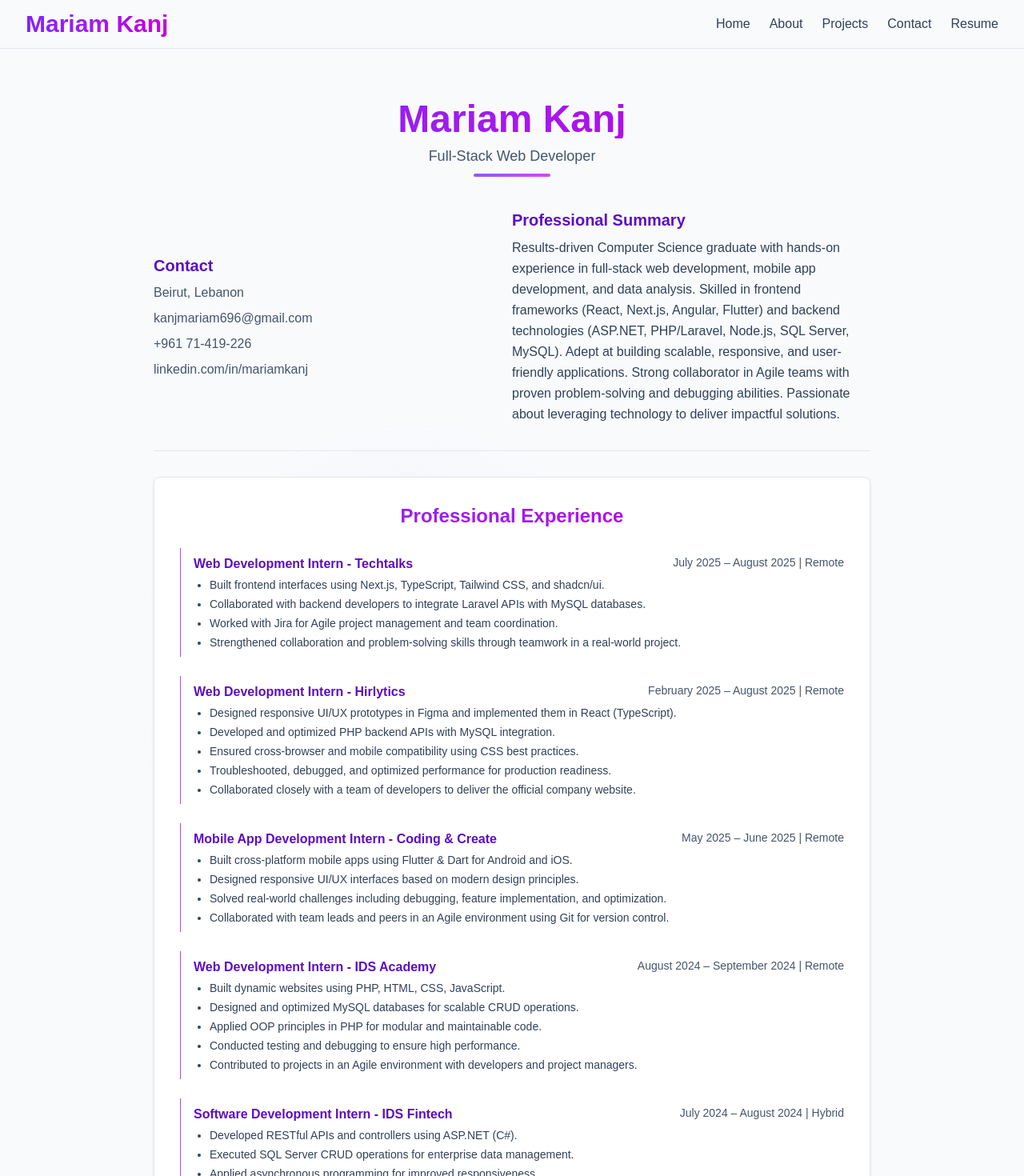
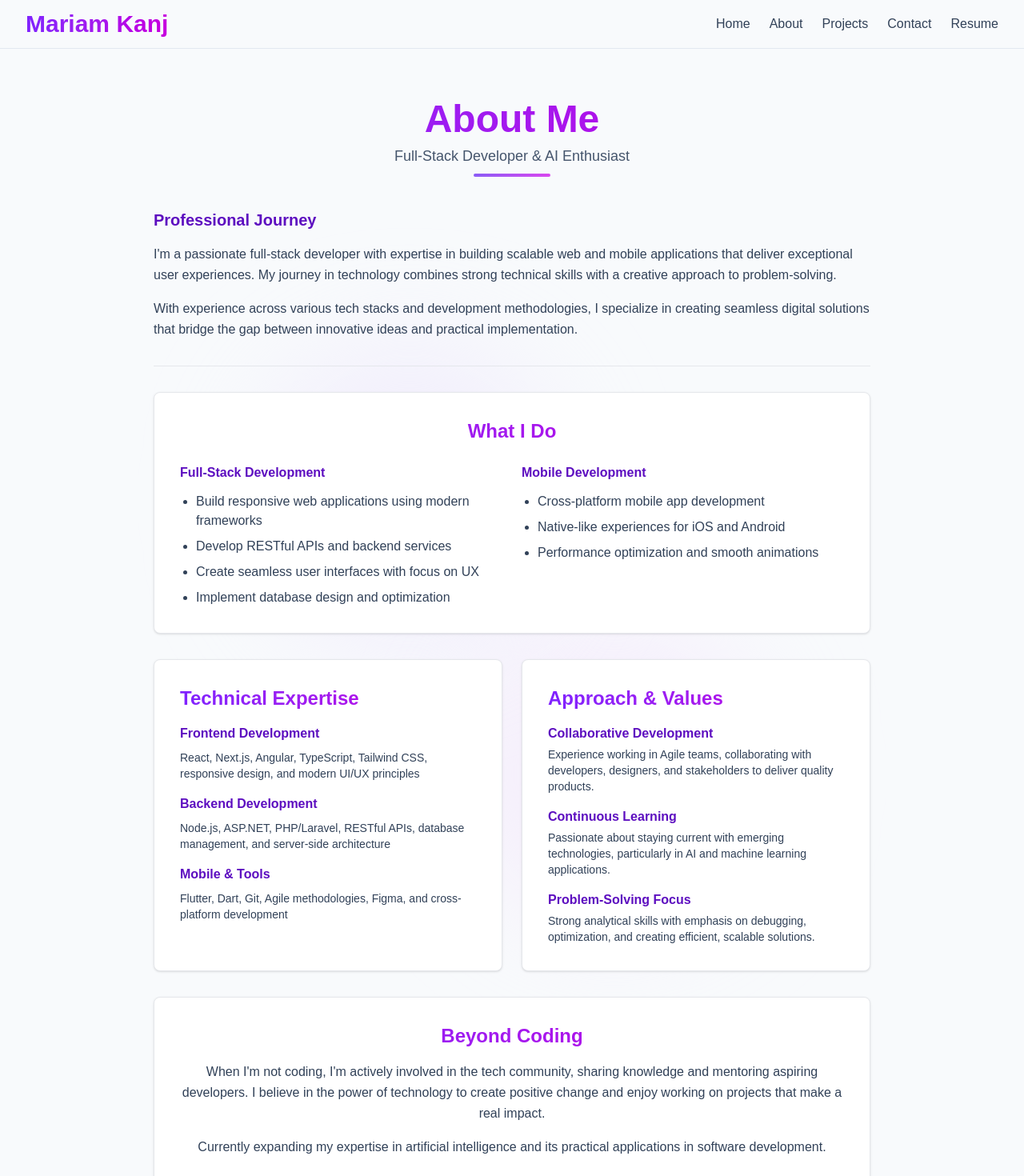
Before and after one commit to maryamkanj/mariam-portfolio, a Next.js app: page /about in a window 1280 px wide. Shown: the top 1470 px of the page at 80% size. Built offline with nearby package versions, Linux system fonts and the light colour scheme.

Commit message:
edited resume and about page

```diff
--- a/src/app/about/page.jsx
+++ b/src/app/about/page.jsx
@@ -25,10 +25,6 @@ export default function App() {
           animation-delay: 2s;
         }
 
-        .skill-bar {
-          transition: width 1.5s ease-in-out;
-        }
-
         .hover-lift:hover {
           transform: translateY(-2px);
           box-shadow: 0 4px 6px-1px rgba(0, 0, 0, 0.1), 0 2px 4px-1px rgba(0, 0, 0, 0.06);
@@ -48,158 +44,112 @@ export default function App() {
         <div className={`transition-all duration-700 ${mounted ? "opacity-100 translate-y-0" : "opacity-0 translate-y-10"}`}>
 
           <header className="text-center mb-10">
-            <h1 className="text-4xl sm:text-5xl font-bold text-slate-900 mb-2 bg-gradient-to-r from-violet-600 to-fuchsia-600 bg-clip-text text-transparent cursor-pointer">
-              Mariam Kanj
+            <h1 className="text-4xl sm:text-5xl font-bold text-slate-900 mb-2 bg-gradient-to-r from-violet-600 to-fuchsia-600 bg-clip-text text-transparent">
+              About Me
             </h1>
-            <p className="text-lg text-slate-600 mb-2 cursor-pointer">Full-Stack Web Developer</p>
-            <div className="w-24 h-1 section-divider mx-auto rounded-full cursor-pointer"></div>
+            <p className="text-lg text-slate-600 mb-2">Full-Stack Developer & AI Enthusiast</p>
+            <div className="w-24 h-1 section-divider mx-auto rounded-full"></div>
           </header>
 
-          <section className="flex flex-col md:flex-row items-center justify-between mb-8">
-            <div className="flex flex-col items-center md:items-start mb-6 md:mb-0 space-y-2">
-              <h2 className="text-xl font-semibold text-violet-800 cursor-pointer">Contact</h2>
-              <p className="flex items-center gap-2 text-slate-600 cursor-pointer">
-                Beirut, Lebanon
-              </p>
-              <p className="flex items-center gap-2 text-slate-600 cursor-pointer">
-                kanjmariam696@gmail.com
-              </p>
-              <p className="flex items-center gap-2 text-slate-600 cursor-pointer">
-                +961 71-419-226
-              </p>
-              <p className="flex items-center gap-2 text-slate-600">
-                <a href="https://linkedin.com/in/mariamkanj" target="_blank" rel="noopener noreferrer" className="hover:underline cursor-pointer">linkedin.com/in/mariamkanj</a>
-              </p>
-            </div>
-            <div className="md:w-1/2">
-              <h2 className="text-xl font-semibold text-violet-800 mb-2 cursor-pointer">Professional Summary</h2>
-              <p className="text-slate-700 leading-relaxed text-base cursor-pointer">
-                Results-driven Computer Science graduate with hands-on experience in full-stack web
-                development, mobile app development, and data analysis. Skilled in frontend frameworks
-                (React, Next.js, Angular, Flutter) and backend technologies (ASP.NET, PHP/Laravel, Node.js, SQL
-                Server, MySQL). Adept at building scalable, responsive, and user-friendly applications. Strong
-                collaborator in Agile teams with proven problem-solving and debugging abilities. Passionate
-                about leveraging technology to deliver impactful solutions.
-              </p>
-            </div>
+          <section className="mb-8">
+            <h2 className="text-xl font-semibold text-violet-800 mb-4">Professional Journey</h2>
+            <p className="text-slate-700 leading-relaxed text-base mb-4">
+              I'm a passionate full-stack developer with expertise in building scalable web and mobile applications
+              that deliver exceptional user experiences. My journey in technology combines strong technical skills
+              with a creative approach to problem-solving.
+            </p>
+            <p className="text-slate-700 leading-relaxed text-base">
+              With experience across various tech stacks and development methodologies, I specialize in creating
+              seamless digital solutions that bridge the gap between innovative ideas and practical implementation.
+            </p>
           </section>
 
-          <hr className="my-8 border-t border-gray-200 cursor-pointer" />
+          <hr className="my-8 border-t border-gray-200" />
 
           <div className="space-y-8">
-            <section className="w-full p-6 sm:p-8 bg-white rounded-lg shadow-sm border border-gray-200 hover-lift cursor-pointer">
-              <h3 className="text-2xl font-bold mb-6 text-center bg-gradient-to-r from-violet-600 to-fuchsia-600 bg-clip-text text-transparent cursor-pointer">Professional Experience</h3>
-              <div className="space-y-6">
-                {[
-                  {
-                    company: "Techtalks",
-                    position: "Web Development Intern",
-                    period: "July 2025 – August 2025",
-                    type: "Remote",
-                    points: ["Built frontend interfaces using Next.js, TypeScript, Tailwind CSS, and shadcn/ui.", "Collaborated with backend developers to integrate Laravel APIs with MySQL databases.", "Worked with Jira for Agile project management and team coordination.", "Strengthened collaboration and problem-solving skills through teamwork in a real-world project."]
-                  },
-                  {
-                    company: "Hirlytics",
-                    position: "Web Development Intern",
-                    period: "February 2025 – August 2025",
-                    type: "Remote",
-                    points: ["Designed responsive UI/UX prototypes in Figma and implemented them in React (TypeScript).", "Developed and optimized PHP backend APIs with MySQL integration.", "Ensured cross-browser and mobile compatibility using CSS best practices.", "Troubleshooted, debugged, and optimized performance for production readiness.", "Collaborated closely with a team of developers to deliver the official company website."]
-                  },
-                  {
-                    company: "Coding & Create",
-                    position: "Mobile App Development Intern",
-                    period: "May 2025 – June 2025",
-                    type: "Remote",
-                    points: ["Built cross-platform mobile apps using Flutter & Dart for Android and iOS.", "Designed responsive UI/UX interfaces based on modern design principles.", "Solved real-world challenges including debugging, feature implementation, and optimization.", "Collaborated with team leads and peers in an Agile environment using Git for version control."]
-                  },
-                  {
-                    company: "IDS Academy",
-                    position: "Web Development Intern",
-                    period: "August 2024 – September 2024",
-                    type: "Remote",
-                    points: ["Built dynamic websites using PHP, HTML, CSS, JavaScript.", "Designed and optimized MySQL databases for scalable CRUD operations.", "Applied OOP principles in PHP for modular and maintainable code.", "Conducted testing and debugging to ensure high performance.", "Contributed to projects in an Agile environment with developers and project managers."]
-                  },
-                  {
-                    company: "IDS Fintech",
-                    position: "Software Development Intern",
-                    period: "July 2024 – August 2024",
-                    type: "Hybrid",
-                    points: ["Developed RESTful APIs and controllers using ASP.NET (C#).", "Executed SQL Server CRUD operations for enterprise data management.", "Applied asynchronous programming for improved responsiveness.", "Created dynamic Angular frontends integrated with DevExpress components.", "Ensured seamless frontend-backend integration for enterprise systems."]
-                  }
-                ].map((exp, index) => (
-                  <div key={index} className="pl-4 py-2 border-l border-purple-500 cursor-pointer">
-                    <div className="flex flex-col sm:flex-row sm:justify-between sm:items-start mb-1">
-                      <h4 className="font-semibold text-violet-800 cursor-pointer">{exp.position} - {exp.company}</h4>
-                      <span className="text-slate-600 text-sm mt-1 sm:mt-0 cursor-pointer">{exp.period} | {exp.type}</span>
-                    </div>
-                    <ul className="list-disc ml-5 text-slate-700 text-sm space-y-1 cursor-pointer">
-                      {exp.points.map((point, idx) => (
-                        <li key={idx} className="cursor-pointer">{point}</li>
-                      ))}
-                    </ul>
-                  </div>
-                ))}
+            <section className="w-full p-6 sm:p-8 bg-white rounded-lg shadow-sm border border-gray-200 hover-lift">
+              <h3 className="text-2xl font-bold mb-6 text-center bg-gradient-to-r from-violet-600 to-fuchsia-600 bg-clip-text text-transparent">What I Do</h3>
+              <div className="grid md:grid-cols-2 gap-6">
+                <div>
+                  <h4 className="font-semibold text-violet-800 mb-3">Full-Stack Development</h4>
+                  <ul className="list-disc ml-5 text-slate-700 space-y-2">
+                    <li>Build responsive web applications using modern frameworks</li>
+                    <li>Develop RESTful APIs and backend services</li>
+                    <li>Create seamless user interfaces with focus on UX</li>
+                    <li>Implement database design and optimization</li>
+                  </ul>
+                </div>
+                <div>
+                  <h4 className="font-semibold text-violet-800 mb-3">Mobile Development</h4>
+                  <ul className="list-disc ml-5 text-slate-700 space-y-2">
+                    <li>Cross-platform mobile app development</li>
+                    <li>Native-like experiences for iOS and Android</li>
+                    <li>Performance optimization and smooth animations</li>
+                  </ul>
+                </div>
               </div>
             </section>
 
             <section className="grid md:grid-cols-2 gap-6">
-              <div className="w-full p-6 sm:p-8 bg-white rounded-lg shadow-sm border border-gray-200 hover-lift cursor-pointer">
-                <h3 className="text-2xl font-bold mb-4 bg-gradient-to-r from-violet-600 to-fuchsia-600 bg-clip-text text-transparent cursor-pointer">Technical Skills</h3>
+              <div className="w-full p-6 sm:p-8 bg-white rounded-lg shadow-sm border border-gray-200 hover-lift">
+                <h3 className="text-2xl font-bold mb-4 bg-gradient-to-r from-violet-600 to-fuchsia-600 bg-clip-text text-transparent">Technical Expertise</h3>
                 <div className="space-y-4">
                   <div>
-                    <h4 className="font-semibold text-violet-800 mb-2 cursor-pointer">Programming Languages</h4>
-                    <div className="flex flex-wrap gap-2">
-                      {["Python", "JavaScript", "TypeScript", "C#", "SQL", "Dart", "Java", "PHP", "C++"].map((skill) => (
-                        <span key={skill} className="px-3 py-1 bg-gradient-to-r from-violet-100 to-fuchsia-100 text-violet-700 border border-violet-200 rounded-full text-sm cursor-pointer">{skill}</span>
-                      ))}
-                    </div>
+                    <h4 className="font-semibold text-violet-800 mb-2">Frontend Development</h4>
+                    <p className="text-slate-700 text-sm">
+                      React, Next.js, Angular, TypeScript, Tailwind CSS, responsive design, and modern UI/UX principles
+                    </p>
                   </div>
                   <div>
-                    <h4 className="font-semibold text-violet-800 mb-2 cursor-pointer">Web Development</h4>
-                    <div className="flex flex-wrap gap-2">
-                      {["React.js", "Next.js", "Angular", "Node.js", "ASP.NET", "Laravel", "HTML5", "CSS3", "JavaScript (ES6+)"].map((skill) => (
-                        <span key={skill} className="px-3 py-1 bg-gradient-to-r from-violet-100 to-fuchsia-100 text-violet-700 border border-violet-200 rounded-full text-sm cursor-pointer">{skill}</span>
-                      ))}
-                    </div>
+                    <h4 className="font-semibold text-violet-800 mb-2">Backend Development</h4>
+                    <p className="text-slate-700 text-sm">
+                      Node.js, ASP.NET, PHP/Laravel, RESTful APIs, database management, and server-side architecture
+                    </p>
                   </div>
                   <div>
-                    <h4 className="font-semibold text-violet-800 mb-2 cursor-pointer">Mobile & Tools</h4>
-                    <div className="flex flex-wrap gap-2">
-                      {["Flutter", "Git", "GitHub", "Figma", "Jira", "DevExpress", "MySQL", "SQL Server"].map((skill) => (
-                        <span key={skill} className="px-3 py-1 bg-gradient-to-r from-violet-100 to-fuchsia-100 text-violet-700 border border-violet-200 rounded-full text-sm cursor-pointer">{skill}</span>
-                      ))}
-                    </div>
-                  </div>
-                  <div>
-                    <h4 className="font-semibold text-violet-800 mb-2 cursor-pointer">Core Skills</h4>
-                    <div className="flex flex-wrap gap-2">
-                      {["Full-Stack Development", "RESTful APIs", "CRUD Operations", "OOP", "Asynchronous Programming", "Responsive UI/UX Design", "Debugging & Optimization", "Agile"].map((skill) => (
-                        <span key={skill} className="px-3 py-1 bg-gradient-to-r from-violet-100 to-fuchsia-100 text-violet-700 border border-violet-200 rounded-full text-sm cursor-pointer">{skill}</span>
-                      ))}
-                    </div>
+                    <h4 className="font-semibold text-violet-800 mb-2">Mobile & Tools</h4>
+                    <p className="text-slate-700 text-sm">
+                      Flutter, Dart, Git, Agile methodologies, Figma, and cross-platform development
+                    </p>
                   </div>
                 </div>
               </div>
 
-              <div className="w-full p-6 sm:p-8 bg-white rounded-lg shadow-sm border border-gray-200 hover-lift cursor-pointer">
-                <h3 className="text-2xl font-bold mb-4 bg-gradient-to-r from-violet-600 to-fuchsia-600 bg-clip-text text-transparent cursor-pointer">Education & Certifications</h3>
+              <div className="w-full p-6 sm:p-8 bg-white rounded-lg shadow-sm border border-gray-200 hover-lift">
+                <h3 className="text-2xl font-bold mb-4 bg-gradient-to-r from-violet-600 to-fuchsia-600 bg-clip-text text-transparent">Approach & Values</h3>
                 <div className="space-y-4">
                   <div>
-                    <h4 className="font-semibold text-violet-800 cursor-pointer">Bachelor of Science in Computer Science</h4>
-                    <p className="text-slate-600 cursor-pointer">Beirut Arab University, Lebanon | Graduated 2025</p>
+                    <h4 className="font-semibold text-violet-800">Collaborative Development</h4>
+                    <p className="text-slate-700 text-sm mt-1">
+                      Experience working in Agile teams, collaborating with developers, designers, and stakeholders to deliver quality products.
+                    </p>
                   </div>
                   <div>
-                    <h4 className="font-semibold text-violet-800 cursor-pointer">Certifications & Training</h4>
-                    <ul className="list-disc ml-5 text-slate-700 space-y-1 cursor-pointer">
-                      <li className="cursor-pointer">Data Analysis Using SPSS – Beirut Arab University, CEC (2025)</li>
-                      <li className="cursor-pointer">Lebanese Universities CTF 2025 – Certificate of Participation (Cybersecurity Competition)</li>
-                    </ul>
+                    <h4 className="font-semibold text-violet-800">Continuous Learning</h4>
+                    <p className="text-slate-700 text-sm mt-1">
+                      Passionate about staying current with emerging technologies, particularly in AI and machine learning applications.
+                    </p>
                   </div>
                   <div>
-                    <h4 className="font-semibold text-violet-800 cursor-pointer">Leadership & Community Engagement</h4>
-                    <p className="text-slate-700 cursor-pointer">Techtalks Ambassador (2025) – Promoted tech knowledge-sharing events, community building, and developer empowerment initiatives in Lebanon.</p>
+                    <h4 className="font-semibold text-violet-800">Problem-Solving Focus</h4>
+                    <p className="text-slate-700 text-sm mt-1">
+                      Strong analytical skills with emphasis on debugging, optimization, and creating efficient, scalable solutions.
+                    </p>
                   </div>
                 </div>
+              </div>
+            </section>
+
+            <section className="w-full p-6 sm:p-8 bg-white rounded-lg shadow-sm border border-gray-200 hover-lift">
+              <h3 className="text-2xl font-bold mb-4 text-center bg-gradient-to-r from-violet-600 to-fuchsia-600 bg-clip-text text-transparent">Beyond Coding</h3>
+              <div className="text-center">
+                <p className="text-slate-700 leading-relaxed">
+                  When I'm not coding, I'm actively involved in the tech community, sharing knowledge and mentoring aspiring developers.
+                  I believe in the power of technology to create positive change and enjoy working on projects that make a real impact.
+                </p>
+                <p className="text-slate-700 leading-relaxed mt-4">
+                  Currently expanding my expertise in artificial intelligence and its practical applications in software development.
+                </p>
               </div>
             </section>
           </div>
```
Also changed, not shown: 1 other file (tests, documents, lock files or other folders).
